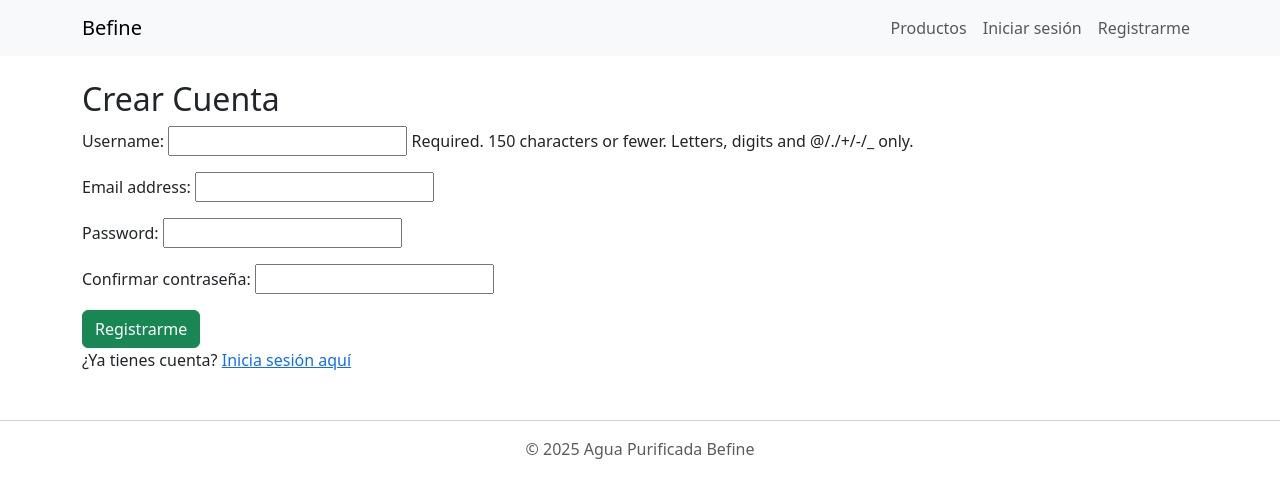
After one commit to Ivan-developer-cmngsoon/befine-web, a Django app: page /clientes/registro/ in a window 1280 px wide. The commit adds this page. Shown: the top 498 px of the page. Run offline with Django 5.2, Linux system fonts and the light colour scheme; parts of the project's set-up code (start-up, migrations or seed data) failed here and were passed over.

Commit message:
home,login y registro (formulario) conectado con framework Django

```diff
--- a/AguaPurificada/settings.py
+++ b/AguaPurificada/settings.py
@@ -126,3 +126,6 @@ STATIC_URL = 'static/'
 DEFAULT_AUTO_FIELD = 'django.db.models.BigAutoField'
 MEDIA_URL = '/media/'
 MEDIA_ROOT = os.path.join(BASE_DIR, 'media')
+
+LOGIN_URL = '/clientes/login/'
+LOGIN_REDIRECT_URL = '/clientes/perfil/'
--- /dev/null
+++ b/clientes/forms.py
@@ -0,0 +1,25 @@
+from django import forms
+from django.contrib.auth.models import User
+from django.core.exceptions import ValidationError
+
+class RegistroForm(forms.ModelForm):
+    password = forms.CharField(widget=forms.PasswordInput)
+    password2 = forms.CharField(label='Confirmar contraseña', widget=forms.PasswordInput)
+
+    class Meta:
+        model = User
+        fields = ['username', 'email', 'password']
+
+    def clean_email(self):
+        email = self.cleaned_data.get('email')
+        if User.objects.filter(email=email).exists():
+            raise ValidationError('Este correo ya está registrado.')
+        return email
+
+    def clean(self):
+        cleaned_data = super().clean()
+        p1 = cleaned_data.get('password')
+        p2 = cleaned_data.get('password2')
+        if p1 and p2 and p1 != p2:
+            raise ValidationError('Las contraseñas no coinciden.')
+        return cleaned_data
--- /dev/null
+++ b/clientes/templates/clientes/registro.html
@@ -0,0 +1,13 @@
+{% extends "base.html" %}
+
+{% block content %}
+<h2>Crear Cuenta</h2>
+
+<form method="post">
+    {% csrf_token %}
+    {{ form.as_p }}
+    <button type="submit" class="btn btn-success">Registrarme</button>
+</form>
+
+<p>¿Ya tienes cuenta? <a href="{% url 'login' %}">Inicia sesión aquí</a></p>
+{% endblock %}
--- a/clientes/urls.py
+++ b/clientes/urls.py
@@ -1,5 +1,11 @@
 from django.urls import path
+from django.contrib.auth import views as auth_views
+from . import views
 
 urlpatterns = [
-    # rutas de clientes irán aquí luego
+    path('login/', auth_views.LoginView.as_view(template_name='clientes/login.html'), name='login'),
+    path('logout/', auth_views.LogoutView.as_view(next_page='home'), name='logout'),
+    path('perfil/', views.perfil_cliente, name='perfil_cliente'),
+    path('registro/', views.registro_cliente, name='registro'),
+
 ]
--- a/clientes/views.py
+++ b/clientes/views.py
@@ -1,3 +1,22 @@
-from django.shortcuts import render
+from django.contrib.auth.decorators import login_required
+from django.shortcuts import render, redirect
+from django.contrib.auth.models import User
+from django.contrib import messages
+from .forms import RegistroForm
 
-# Create your views here.
+@login_required
+def perfil_cliente(request):
+    return render(request, 'clientes/perfil.html')
+
+def registro_cliente(request):
+    if request.method == 'POST':
+        form = RegistroForm(request.POST)
+        if form.is_valid():
+            user = form.save(commit=False)
+            user.set_password(form.cleaned_data['password'])
+            user.save()
+            messages.success(request, 'Registro exitoso. Ahora puedes iniciar sesión.')
+            return redirect('login')
+    else:
+        form = RegistroForm()
+    return render(request, 'clientes/registro.html', {'form': form})
--- a/templates/base.html
+++ b/templates/base.html
@@ -3,23 +3,47 @@
 <head>
     <meta charset="UTF-8">
     <title>Befine Agua Purificada</title>
-    <link href="https://cdn.jsdelivr.net/npm/bootstrap@5.3.0/dist/css/bootstrap.min.css" rel="stylesheet">
+    <meta name="viewport" content="width=device-width, initial-scale=1">
+    <link
+        href="https://cdn.jsdelivr.net/npm/bootstrap@5.3.0/dist/css/bootstrap.min.css"
+        rel="stylesheet"
+    >
 </head>
-<body class="container mt-4">
-    <header class="mb-4">
-        <h1 class="text-primary">Befine</h1>
-        <nav>
-            <a href="/" class="btn btn-link">Inicio</a>
-            <a href="/productos/" class="btn btn-link">Productos</a>
-            <a href="/clientes/" class="btn btn-link">Mi Cuenta</a>
-        </nav>
-    </header>
+<body>
 
-    {% block content %}{% endblock %}
+    <!-- Navbar -->
+    <nav class="navbar navbar-expand-lg navbar-light bg-light mb-4">
+        <div class="container">
+            <a class="navbar-brand" href="/">Befine</a>
+            <button class="navbar-toggler" type="button" data-bs-toggle="collapse" data-bs-target="#navbarNav">
+                <span class="navbar-toggler-icon"></span>
+            </button>
+            <div class="collapse navbar-collapse" id="navbarNav">
+                <ul class="navbar-nav ms-auto">
+                    <li class="nav-item"><a class="nav-link" href="/productos/">Productos</a></li>
+                    {% if user.is_authenticated %}
+                        <li class="nav-item"><a class="nav-link" href="/clientes/perfil/">Mi Perfil</a></li>
+                        <li class="nav-item"><a class="nav-link" href="/clientes/logout/">Cerrar sesión</a></li>
+                    {% else %}
+                        <li class="nav-item"><a class="nav-link" href="/clientes/login/">Iniciar sesión</a></li>
+                        <li class="nav-item"><a class="nav-link" href="/clientes/registro/">Registrarme</a></li>
+                    {% endif %}
+                </ul>
+            </div>
+        </div>
+    </nav>
 
-    <footer class="mt-5 text-muted">
+    <!-- Contenido principal -->
+    <div class="container">
+        {% block content %}{% endblock %}
+    </div>
+
+    <!-- Footer -->
+    <footer class="mt-5 text-center text-muted">
         <hr>
         <p>© 2025 Agua Purificada Befine</p>
     </footer>
+
+    <script src="https://cdn.jsdelivr.net/npm/bootstrap@5.3.0/dist/js/bootstrap.bundle.min.js"></script>
 </body>
 </html>
```
Also changed, not shown: clientes/templates/clientes/login.html (added, +10 -0 lines), clientes/templates/clientes/perfil.html (added, +7 -0 lines), README.md, db.sqlite3.
